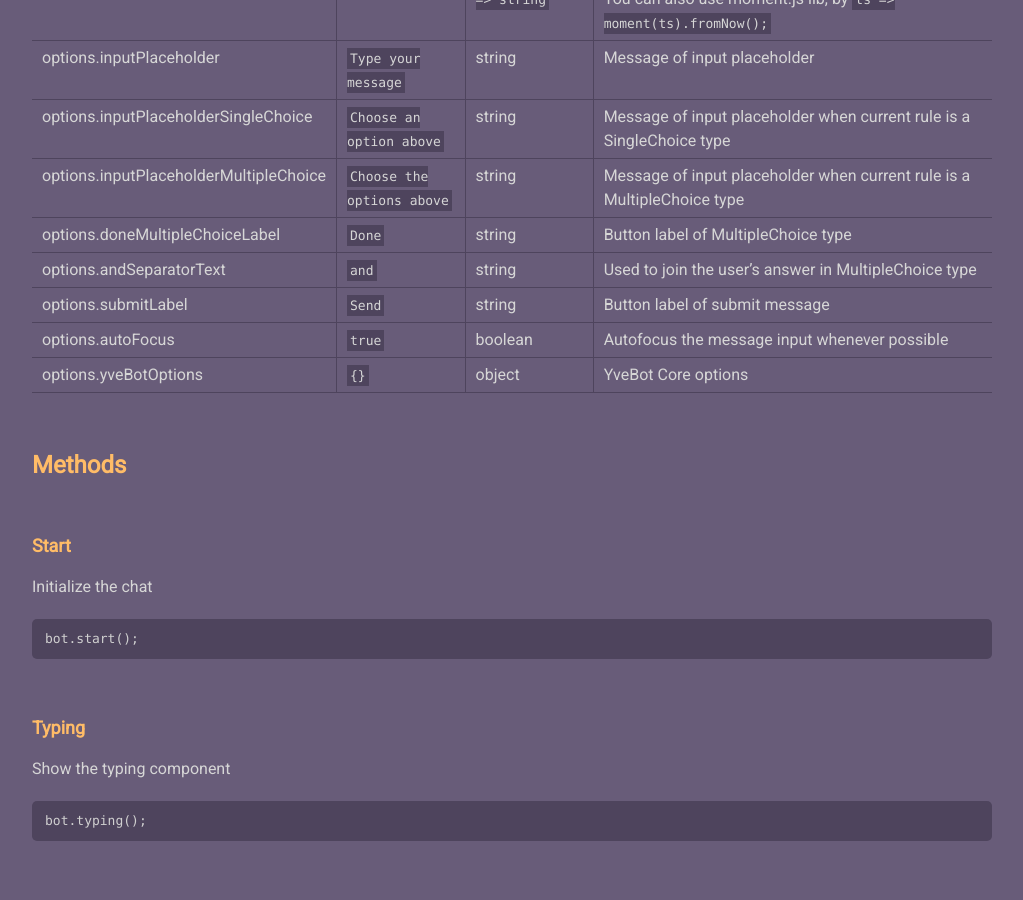
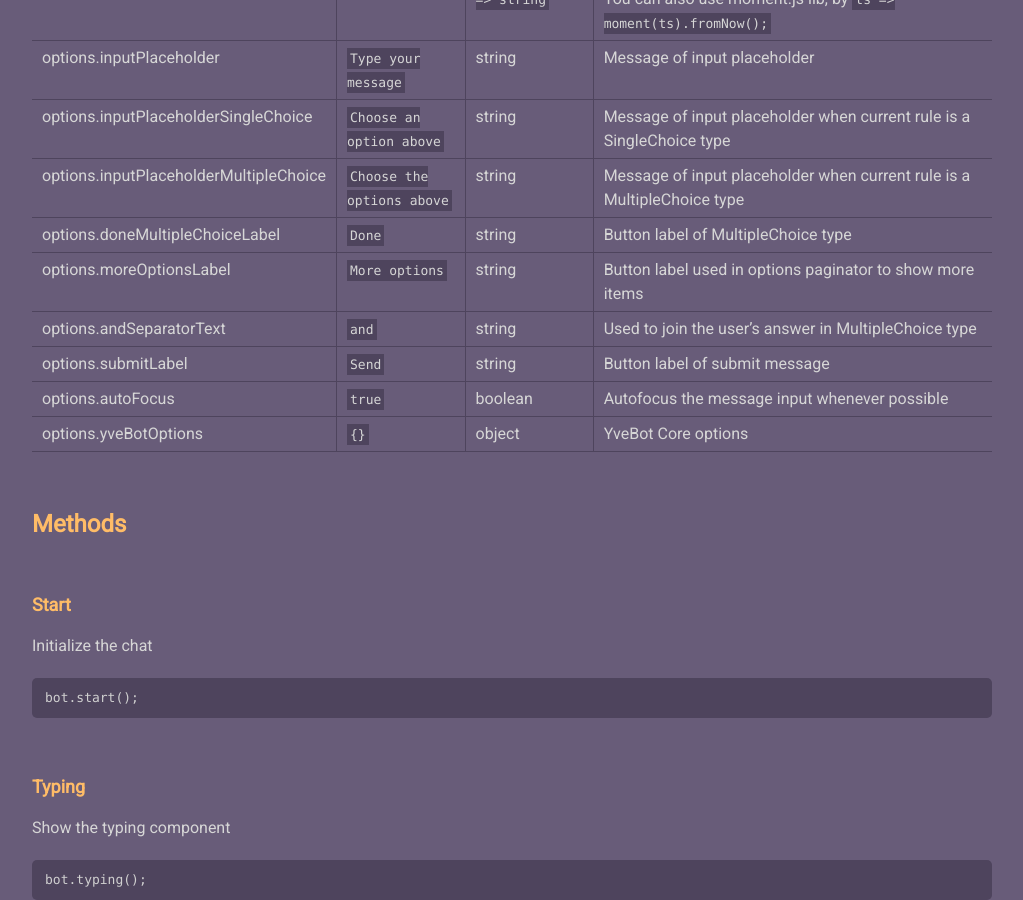
Before and after one commit to andersonba/yve-bot, a Jekyll site: the page built from docs/docs/ui.md, in a window 1280 px wide and 900 px high, scrolled down 880 px. Shown: the whole window, without its empty margins (128-1151 px from the left). Built offline with Jekyll 4.4.1, drawn with Linux system fonts in a browser that asks for light colours; nearby versions of some CDN libraries; our own code applies the rules of GitHub Pages for plain Markdown files.

Commit message:
docs: changes due to ui:maxOptions

```diff
--- a/docs/docs/ui.md
+++ b/docs/docs/ui.md
@@ -36,6 +36,7 @@ import YveBotUI from 'yve-bot/ui';
 | options.inputPlaceholderSingleChoice | `Choose an option above` | string | Message of input placeholder when current rule is a SingleChoice type
 | options.inputPlaceholderMultipleChoice | `Choose the options above` | string | Message of input placeholder when current rule is a MultipleChoice type
 | options.doneMultipleChoiceLabel | `Done` | string | Button label of MultipleChoice type
+| options.moreOptionsLabel | `More options` | string | Button label used in options paginator to show more items
 | options.andSeparatorText | `and` | string | Used to join the user's answer in MultipleChoice type
 | options.submitLabel | `Send` | string | Button label of submit message
 | options.autoFocus | `true` | boolean | Autofocus the message input whenever possible
```
